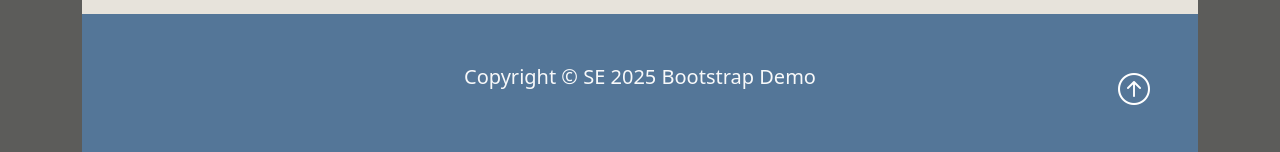
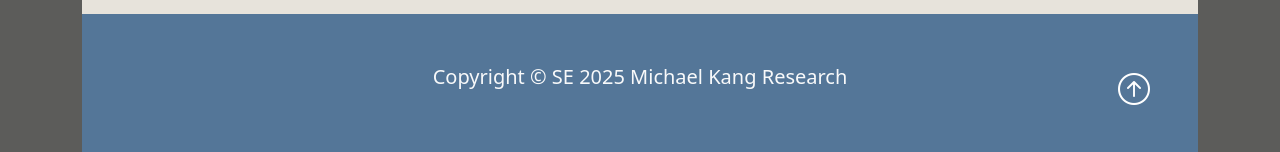
Before and after one commit to michaeljykang/rp_kang, a plain HTML site: page procedure.html in a window 1280 px wide. Shown: the part 881-1033 px from the top of the page. Drawn offline with nearby package versions, Linux system fonts and the light colour scheme.

Commit message:
Updated footer
1. Updated footer

```diff
--- a/procedure.html
+++ b/procedure.html
@@ -109,7 +109,7 @@
         <!-- Footer (require a Bootstrap icon) -->
         <footer class="p-5 footer text-light text-center position-relative">
             <div class="container">
-                <p class="lead">Copyright &copy; SE 2025 Bootstrap Demo </p>
+                <p class="lead">Copyright &copy; SE 2025 Michael Kang Research </p>
                 <a href="#" class="position-absolute bottom-0 end-0 p-5">
                     <i class="bi bi-arrow-up-circle h2 icon-white"></i>
                 </a>
```
Also changed, not shown: styles.css (line endings or trailing spaces).
